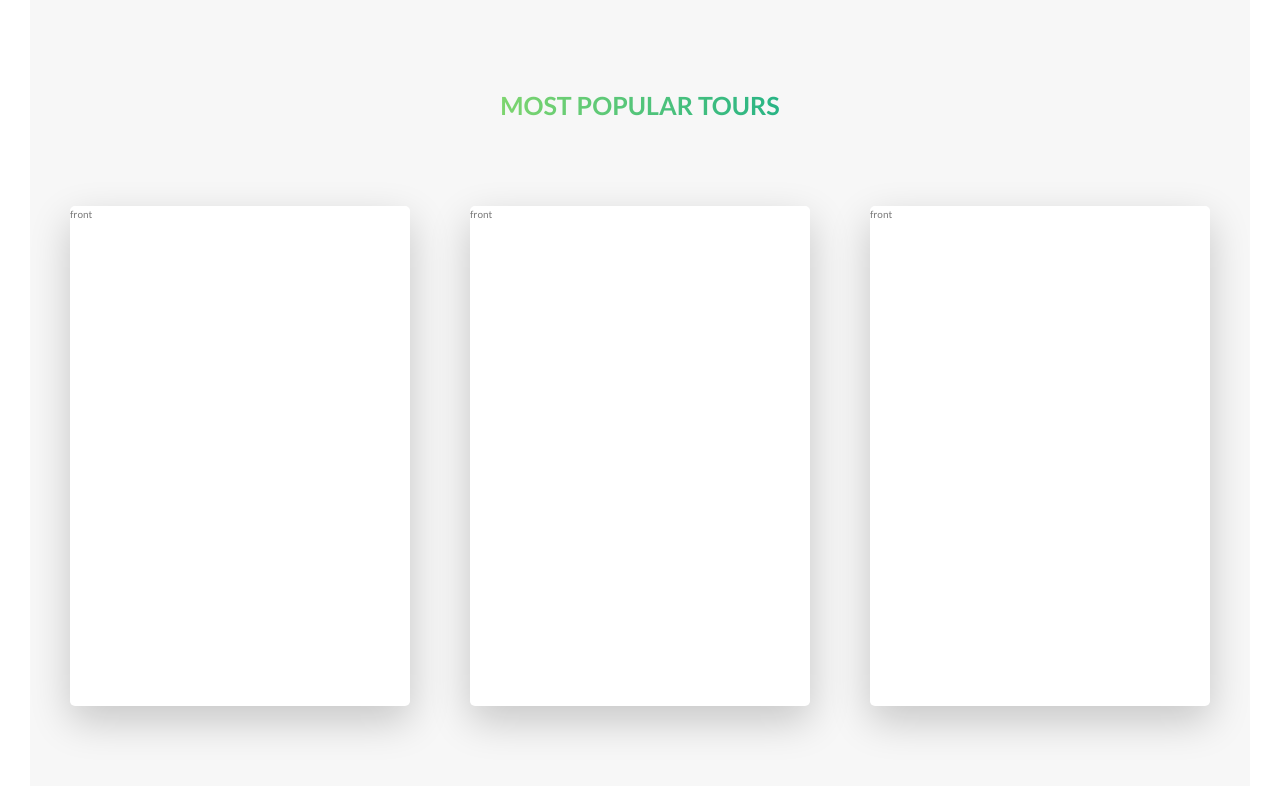
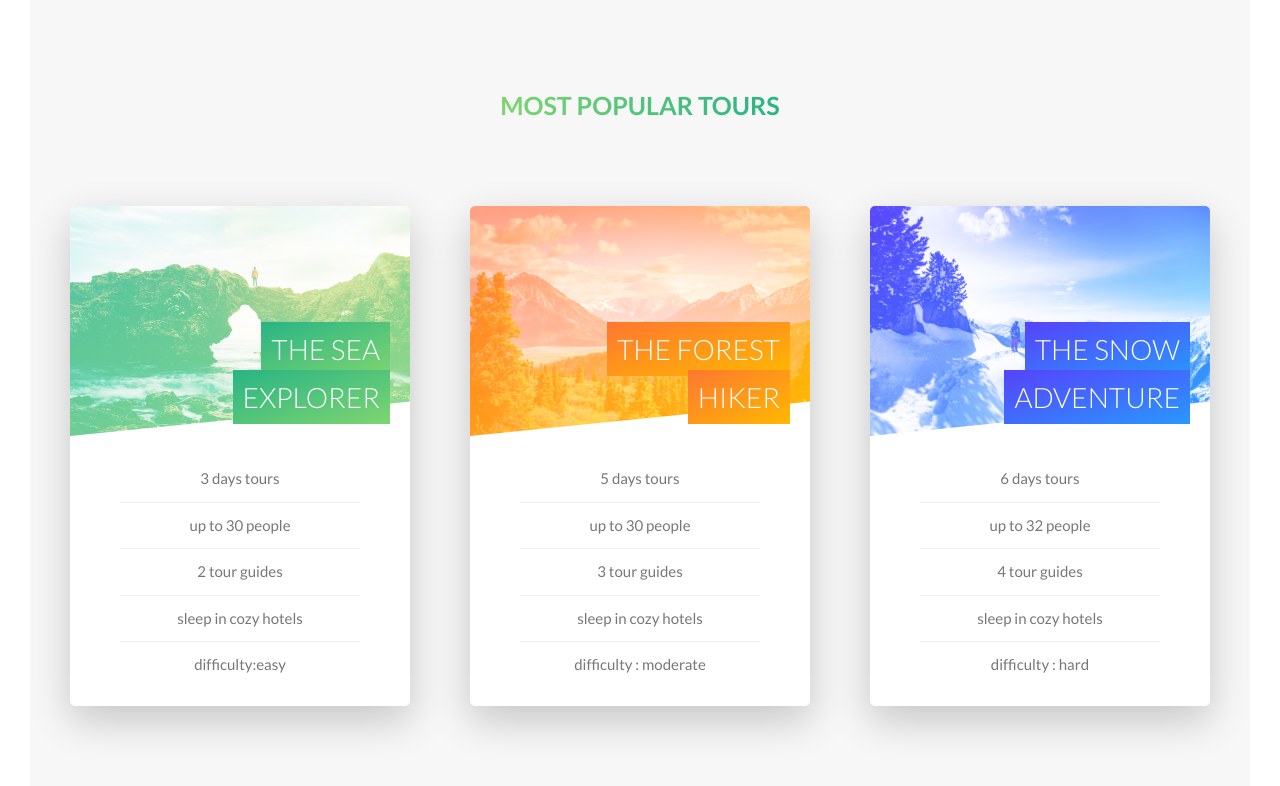
Before and after one commit to m7mdZayan/NaTours, a website: page index.html in a window 1280 px wide. Shown: the part 2287-3073 px from the top of the page. Drawn offline with Linux system fonts and the light colour scheme.

Commit message:
front-side of the card is finished

```diff
--- a/index.html
+++ b/index.html
@@ -210,7 +210,21 @@
           <div class="col-1of3">
             <div class="card">
               <div class="card__side card__side--front">
-                front
+                <div class="card__picture card__picture--1"></div>
+                <h4 class="card__heading">
+                  <span class="card___heading-span card___heading-span--1">
+                    the sea explorer
+                  </span>
+                </h4>
+                <div class="card__details">
+                  <ul>
+                    <li>3 days tours</li>
+                    <li>up to 30 people</li>
+                    <li>2 tour guides</li>
+                    <li>sleep in cozy hotels</li>
+                    <li>difficulty:easy</li>
+                  </ul>
+                </div>
               </div>
               <div class="card__side card__side--back card__side--back-1">
                 back
@@ -220,7 +234,21 @@
           <div class="col-1of3">
             <div class="card">
               <div class="card__side card__side--front">
-                front
+                <div class="card__picture card__picture--2"></div>
+                <h4 class="card__heading">
+                  <span class="card___heading-span card___heading-span--2"
+                    >the forest hiker</span
+                  >
+                </h4>
+                <div class="card__details">
+                  <ul>
+                    <li>5 days tours</li>
+                    <li>up to 30 people</li>
+                    <li>3 tour guides</li>
+                    <li>sleep in cozy hotels</li>
+                    <li>difficulty : moderate</li>
+                  </ul>
+                </div>
               </div>
               <div class="card__side card__side--back card__side--back-2">
                 back
@@ -230,7 +258,21 @@
           <div class="col-1of3">
             <div class="card">
               <div class="card__side card__side--front">
-                front
+                <div class="card__picture card__picture--3"></div>
+                <h4 class="card__heading">
+                  <span class="card___heading-span card___heading-span--3"
+                    >the snow adventure</span
+                  >
+                </h4>
+                <div class="card__details">
+                  <ul>
+                    <li>6 days tours</li>
+                    <li>up to 32 people</li>
+                    <li>4 tour guides</li>
+                    <li>sleep in cozy hotels</li>
+                    <li>difficulty : hard</li>
+                  </ul>
+                </div>
               </div>
               <div class="card__side card__side--back card__side--back-3">
                 back
--- a/sass/abstracts/_variables.scss
+++ b/sass/abstracts/_variables.scss
@@ -6,6 +6,7 @@ $color-grey-dark: #777;
 $color-white: #fff;
 $color-black: #000;
 $color-grey-light1: #f7f7f7;
+$color-grey-light2: #eee;
 
 $color-secondary-light: #ffb900;
 $color-secondary-dark: #ff7730;
--- a/sass/components/_card.scss
+++ b/sass/components/_card.scss
@@ -6,7 +6,7 @@
   height: 50rem;
   &__side {
     height: 50rem;
-    transition: all 1s ease-in-out;
+    transition: all 0.8s ease-in-out;
     position: absolute;
     left: 0;
     top: 0;
@@ -14,6 +14,7 @@
     backface-visibility: hidden;
     border-radius: 5px;
     box-shadow: 0 1.5rem 4rem rgba($color-black, 0.2);
+    overflow: hidden;
 
     &--front {
       background-color: $color-white;
@@ -45,8 +46,96 @@
     }
   }
 
+  //front side
+  &__picture {
+    background-size: cover;
+    height: 23rem;
+    background-blend-mode: screen;
+    -webkit-clip-path: polygon(0 0, 100% 0, 100% 85%, 0 100%);
+    clip-path: polygon(0 0, 100% 0, 100% 85%, 0 100%);
+    &--1 {
+      background-image: linear-gradient(
+          to bottom right,
+          $color-primary-dark,
+          $color-primary-light
+        ),
+        url("../img/nat-5.jpg");
+    }
+    &--2 {
+      background-image: linear-gradient(
+          to bottom right,
+          $color-secondary-dark,
+          $color-secondary-light
+        ),
+        url("../img/nat-6.jpg");
+    }
+    &--3 {
+      background-image: linear-gradient(
+          to bottom right,
+          $color-tertiary-dark,
+          $color-tertiary-light
+        ),
+        url("../img/nat-7.jpg");
+    }
+  }
+
+  &__heading {
+    font-size: 2.8rem;
+    font-weight: 300;
+    text-transform: uppercase;
+    color: $color-white;
+    position: absolute;
+    top: 12rem;
+    right: 2rem;
+    text-align: right;
+    width: 75%;
+  }
+
+  &___heading-span {
+    padding: 1rem;
+    -webkit-box-decoration-break: clone;
+    box-decoration-break: clone;
+    &--1 {
+      background-image: linear-gradient(
+        to bottom right,
+        $color-primary-dark,
+        $color-primary-light
+      );
+    }
+    &--2 {
+      background-image: linear-gradient(
+        to bottom right,
+        $color-secondary-dark,
+        $color-secondary-light
+      );
+    }
+    &--3 {
+      background-image: linear-gradient(
+        to bottom right,
+        $color-tertiary-dark,
+        $color-tertiary-light
+      );
+    }
+  }
+
+  &__details {
+    padding: 2rem;
+    ul {
+      list-style: none;
+      width: 80%;
+      margin: 0 auto;
+      li {
+        text-align: center;
+        font-size: 1.5rem;
+        padding: 1rem;
+        &:not(:last-child) {
+          border-bottom: 1.5px solid $color-grey-light2;
+        }
+      }
+    }
+  }
   &:hover &__side--front {
-    transform: rotateY(180deg);
+    transform: rotateY(-180deg);
     cursor: pointer;
   }
   &:hover &__side--back {
--- a/sass/layout/_header.scss
+++ b/sass/layout/_header.scss
@@ -8,6 +8,7 @@
     url("../img/hero.jpg");
   background-size: cover;
   background-position: top;
+  -webkit-clip-path: polygon(0 0, 100% 0, 100% 75vh, 0 100%);
   clip-path: polygon(0 0, 100% 0, 100% 75vh, 0 100%);
   position: relative;
   color: $color-white;
```
Also changed, not shown: css/style.css.
